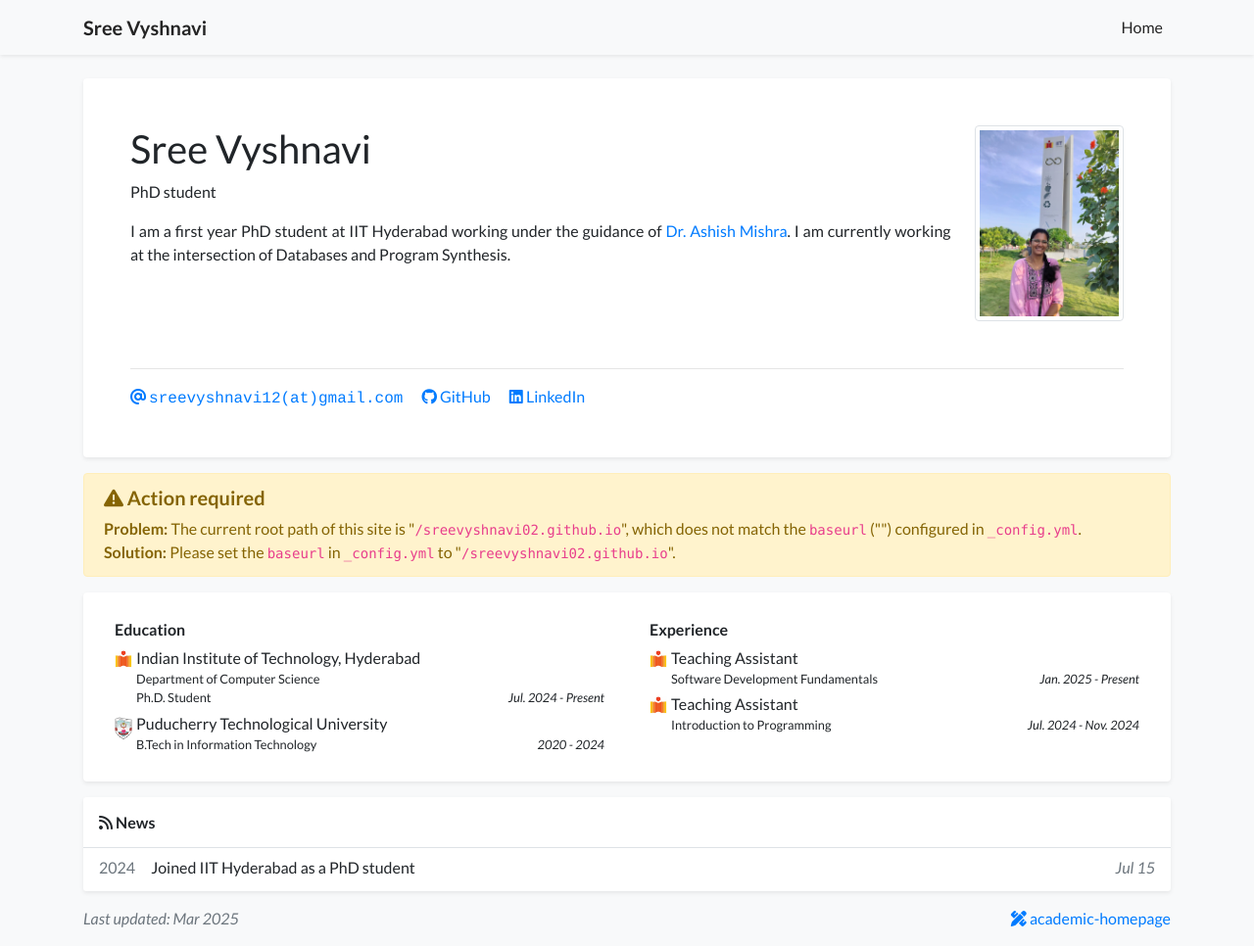
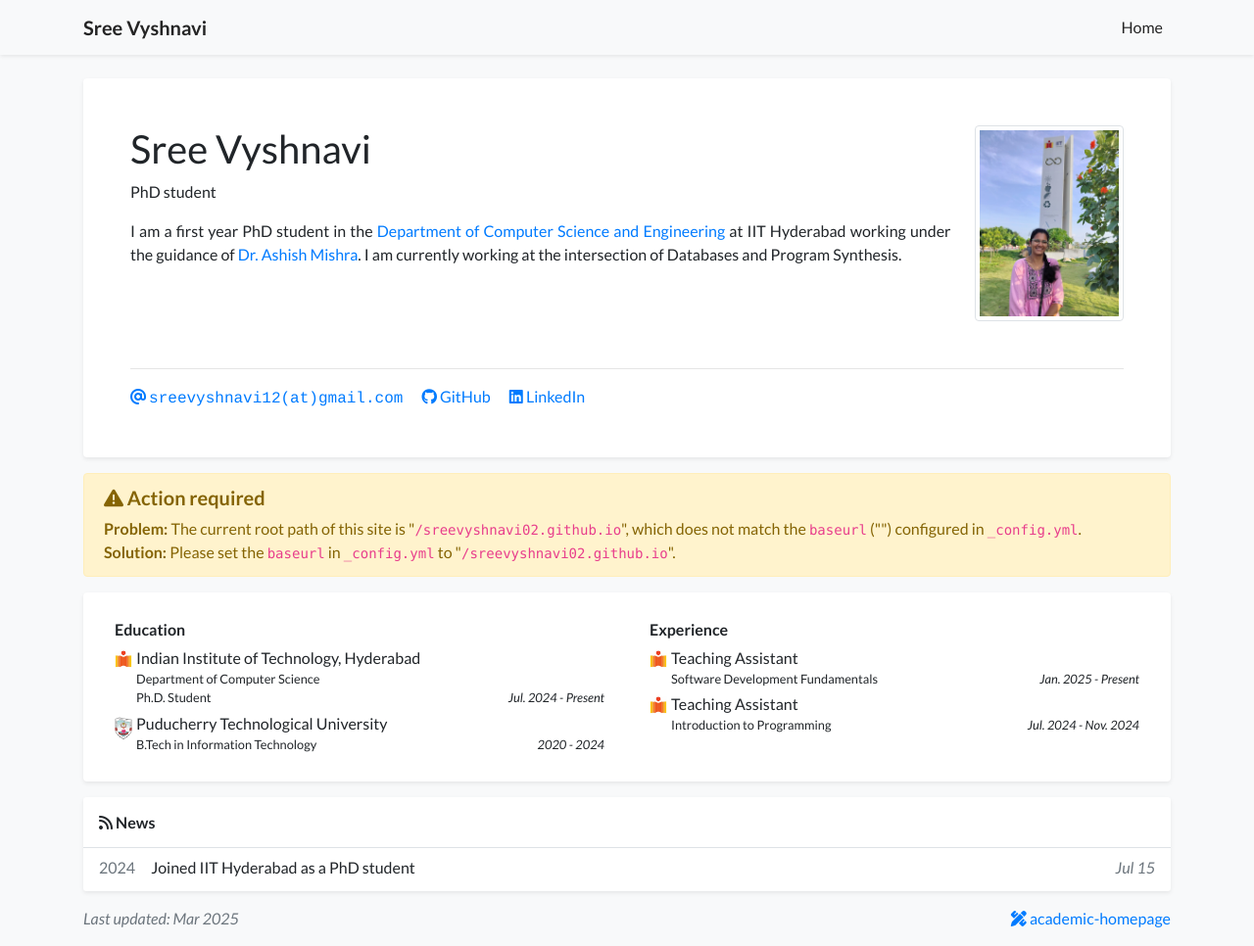
Before and after one commit to sreevyshnavi02/sreevyshnavi02.github.io, a Jekyll site: the page built from index.html, in a window 1280 px wide and 966 px high. Shown: the whole window at 98% size. Built offline with Jekyll 4.4.1, drawn with Linux system fonts in a browser that asks for light colours; nearby versions of some CDN libraries; a style sheet for code colours, icons or effects is not loaded.

Commit message:
updated univ link

```diff
--- a/_data/profile.yml
+++ b/_data/profile.yml
@@ -24,7 +24,7 @@ linkedin: sree-vyshnavi
 short_bio_text_justify: true
 short_bio: >-
   <p>
-    I am a first year PhD student at IIT Hyderabad working under the guidance of <a href="https://aegis-iisc.github.io/">Dr. Ashish Mishra</a>. I am currently working at the intersection of Databases and Program Synthesis.
+    I am a first year PhD student in the <a href="https://cse.iith.ac.in/">Department of Computer Science and Engineering</a> at IIT Hyderabad working under the guidance of <a href="https://aegis-iisc.github.io/">Dr. Ashish Mishra</a>. I am currently working at the intersection of Databases and Program Synthesis.
   </p>
 
 portrait_url: /assets/images/photos/vyshnavi.jpg
```
